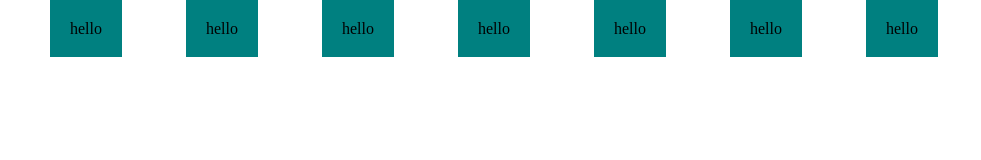
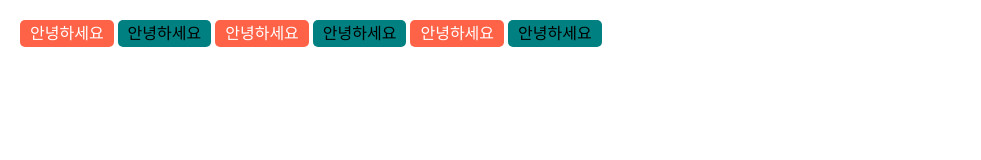
Before and after one commit to mugata/kokoa-clone, a plain HTML site: page home.html in a window 1280 px wide. Shown: the whole page, without its empty margins (0-981 px from the left). Drawn offline with Linux system fonts and the light colour scheme.

Commit message:
css class id 차이

```diff
--- a/home.html
+++ b/home.html
@@ -8,22 +8,27 @@
         margin: 20px;
       }
 
-      span{
-        background-color: teal;
-        padding: 20px;
-        margin: 30px;
+      .btn {
+        padding: 5px 10px;
+        border-radius: 5px;
       }
 
-      span
+      .teal {
+        background-color: teal;
+      }
+
+      .tomato {
+        background-color: tomato;
+        color: white;
+      }
     </style>
   </head>
   <body>
-    <span>hello</span>
-    <span>hello</span>
-    <span>hello</span>
-    <span>hello</span>
-    <span>hello</span>
-    <span>hello</span>
-    <span>hello</span>
+    <span class="btn tomato">안녕하세요</span>
+    <span class="btn teal">안녕하세요</span>
+    <span class="btn tomato">안녕하세요</span>
+    <span class="btn teal">안녕하세요</span>
+    <span class="btn tomato">안녕하세요</span>
+    <span class="btn teal">안녕하세요</span>
   </body>
 </html>
```
